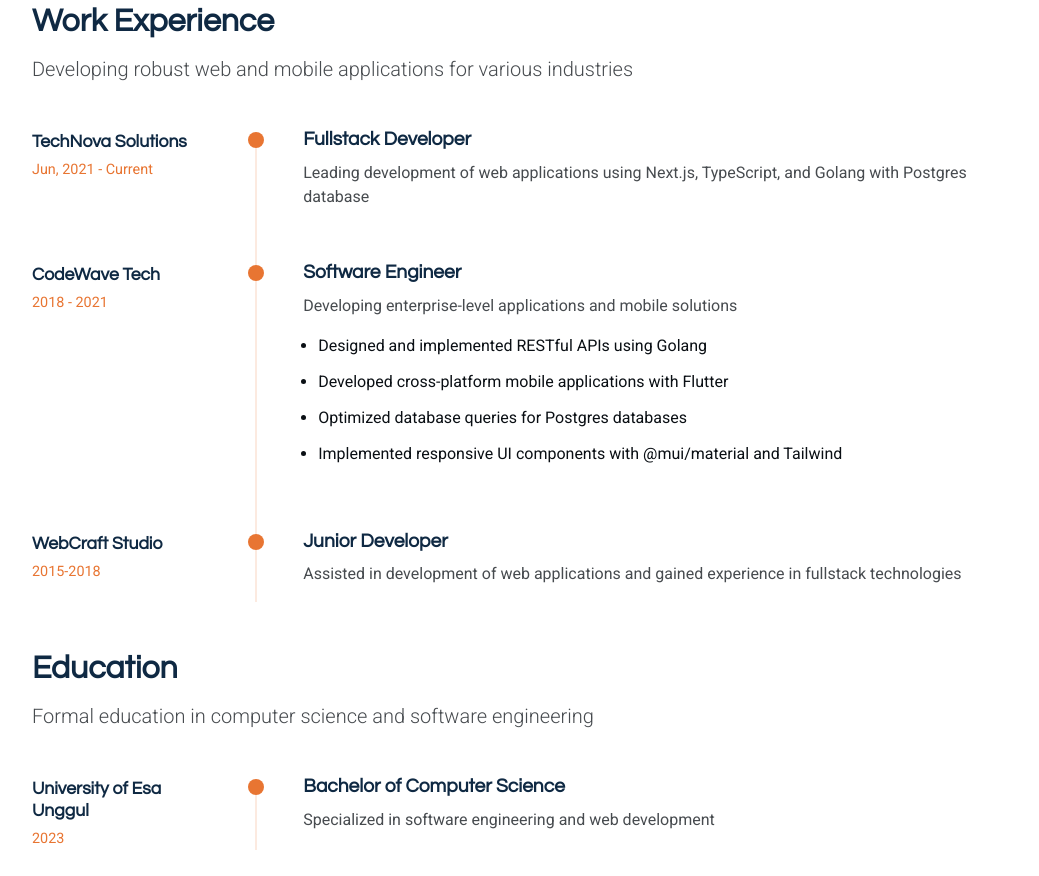
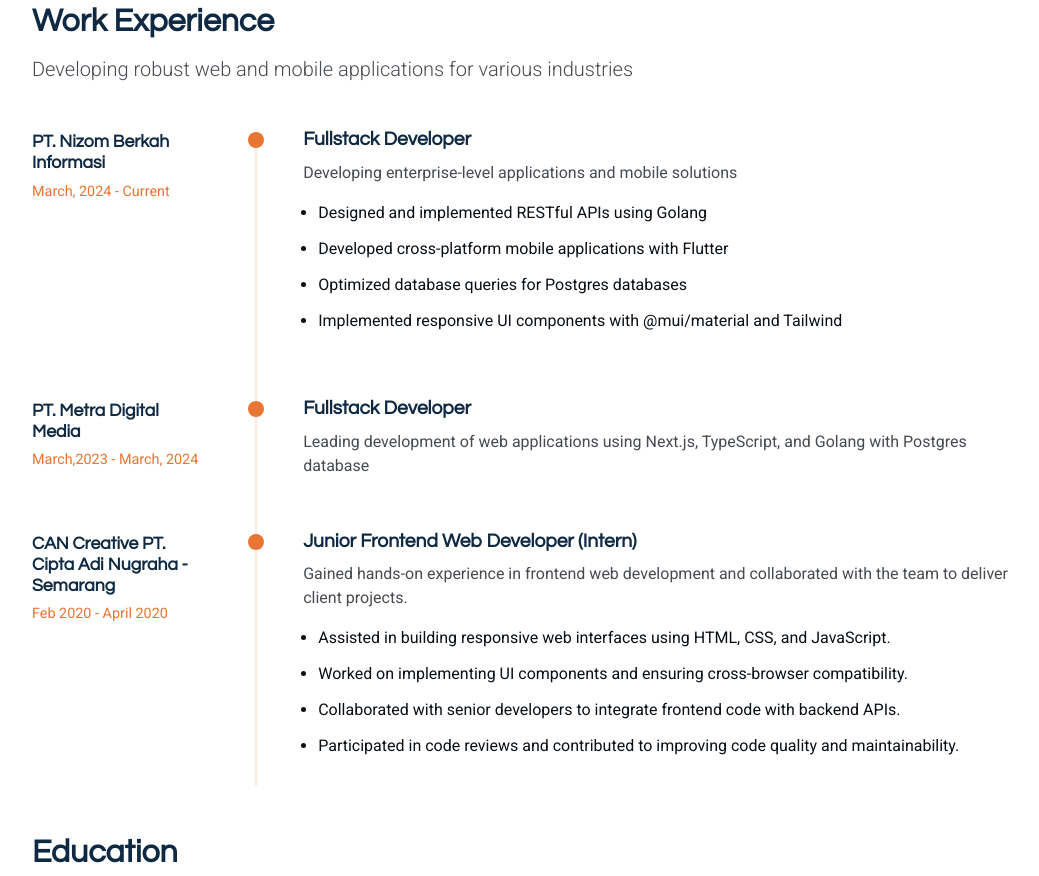
Before and after one commit to fakhrurrizal/portofolio-project-kampus, a plain HTML site: page index.html in a window 1280 px wide. Shown: the part 2177-3053 px from the top of the page, without its empty margins (50-1089 px from the left). Drawn offline with Linux system fonts and the light colour scheme.

```diff
--- a/index.html
+++ b/index.html
@@ -378,30 +378,12 @@
                       data-aos-delay="200"
                     >
                       <div class="timeline-left">
-                        <h4 class="company">TechNova Solutions</h4>
-                        <span class="period">Jun, 2021 - Current</span>
+                        <h4 class="company">PT. Nizom Berkah Informasi</h4>
+                        <span class="period">March, 2024 - Current</span>
                       </div>
                       <div class="timeline-dot"></div>
                       <div class="timeline-right">
                         <h3 class="position">Fullstack Developer</h3>
-                        <p class="description">
-                          Leading development of web applications using Next.js,
-                          TypeScript, and Golang with Postgres database
-                        </p>
-                      </div>
-                    </div>
-                    <div
-                      class="timeline-item"
-                      data-aos="fade-up"
-                      data-aos-delay="300"
-                    >
-                      <div class="timeline-left">
-                        <h4 class="company">CodeWave Tech</h4>
-                        <span class="period">2018 - 2021</span>
-                      </div>
-                      <div class="timeline-dot"></div>
-                      <div class="timeline-right">
-                        <h3 class="position">Software Engineer</h3>
                         <p class="description">
                           Developing enterprise-level applications and mobile
                           solutions
@@ -422,6 +404,25 @@
                             @mui/material and Tailwind
                           </li>
                         </ul>
+                      </div>
+                    </div>
+                    <div
+                      class="timeline-item"
+                      data-aos="fade-up"
+                      data-aos-delay="300"
+                    >
+                      <div class="timeline-left">
+                        <h4 class="company">PT. Metra Digital Media</h4>
+                        <span class="period">March,2023 - March, 2024</span>
+                      </div>
+                      <div class="timeline-dot"></div>
+                      <div class="timeline-right">
+                        <h3 class="position">Fullstack Developer</h3>
+                        <p class="description">
+                          Leading development of web applications using Next.js,
+                          TypeScript, and Golang with Postgres database
+                        </p>
+
                         <p></p>
                       </div>
                     </div>
@@ -431,16 +432,39 @@
                       data-aos-delay="400"
                     >
                       <div class="timeline-left">
-                        <h4 class="company">WebCraft Studio</h4>
-                        <span class="period">2015-2018</span>
+                        <h4 class="company">
+                          CAN Creative PT. Cipta Adi Nugraha - Semarang
+                        </h4>
+                        <span class="period">Feb 2020 - April 2020</span>
                       </div>
                       <div class="timeline-dot"></div>
                       <div class="timeline-right">
-                        <h3 class="position">Junior Developer</h3>
+                        <h3 class="position">
+                          Junior Frontend Web Developer (Intern)
+                        </h3>
                         <p class="description">
-                          Assisted in development of web applications and gained
-                          experience in fullstack technologies
+                          Gained hands-on experience in frontend web development
+                          and collaborated with the team to deliver client
+                          projects.
                         </p>
+                        <ul>
+                          <li>
+                            Assisted in building responsive web interfaces using
+                            HTML, CSS, and JavaScript.
+                          </li>
+                          <li>
+                            Worked on implementing UI components and ensuring
+                            cross-browser compatibility.
+                          </li>
+                          <li>
+                            Collaborated with senior developers to integrate
+                            frontend code with backend APIs.
+                          </li>
+                          <li>
+                            Participated in code reviews and contributed to
+                            improving code quality and maintainability.
+                          </li>
+                        </ul>
                       </div>
                     </div>
                   </div>
```
